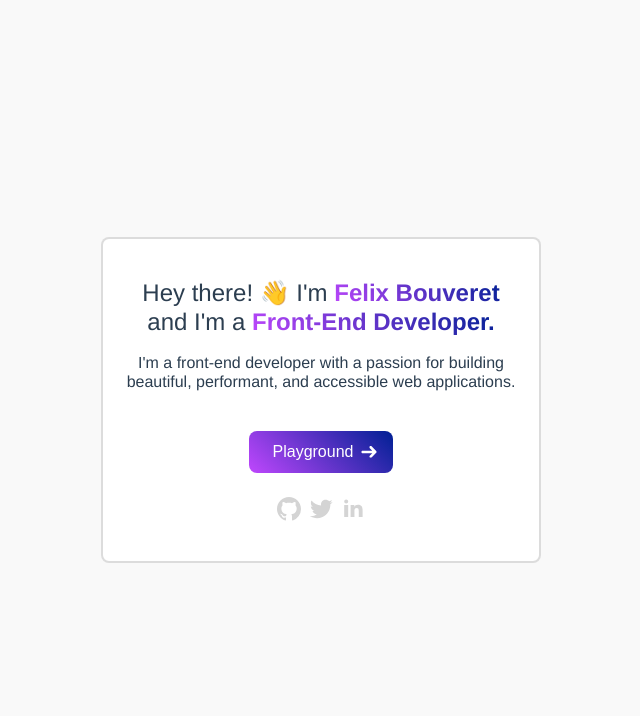
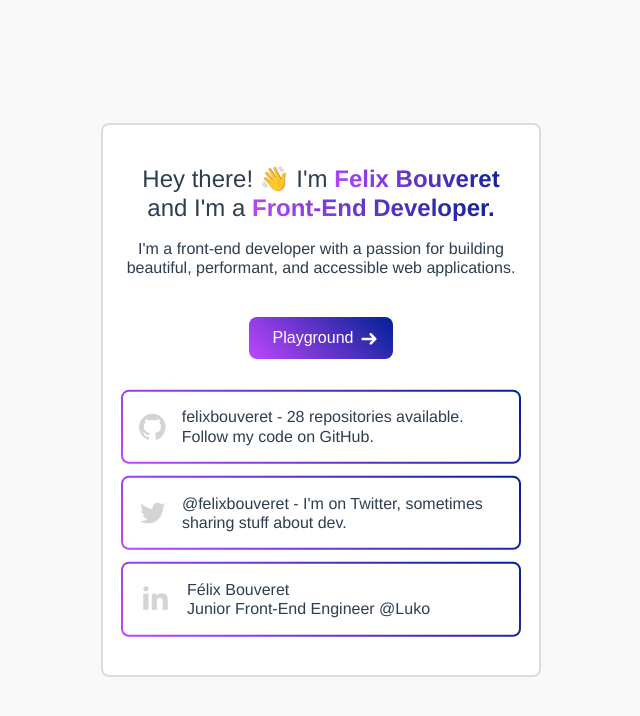
Before and after one commit to felixbouveret/personal-page, a Vue app: page / in a window 1280 px wide. Shown: the top 716 px of the page, without its empty margins (319-959 px from the left). Built offline with nearby package versions, Linux system fonts and the light colour scheme.

Commit message:
Update home page

```diff
--- a/src/App.vue
+++ b/src/App.vue
@@ -10,13 +10,8 @@ import HomeModule from "@/modules/index.vue";
 
 <style lang="scss" scoped>
 #root {
-  background-color: #f9f9f9;
-  color: #2c3e50;
+  background-color: $fake-white;
+  color: $fake-black;
   height: 100%;
-
-  &.darkMode {
-    background-color: #2c3e50;
-    color: #f9f9f9;
-  }
 }
 </style>
--- a/src/components/Button.vue
+++ b/src/components/Button.vue
@@ -19,23 +19,19 @@ const ctaType = computed(() => {
 </script>
 
 <template>
-  <component
-    class="button"
-    :class="{
-      buttonFluid: isFluid,
-    }"
-    :is="ctaType"
-  >
+  <component class="button" :class="{
+    buttonFluid: isFluid,
+  }" :is="ctaType">
     <slot />
   </component>
 </template>
 
-<style lang="scss">
+<style lang="scss" scoped>
 .button {
   display: flex;
   justify-content: center;
   padding: 12px 24px;
-  background: linear-gradient(45deg, #bf47fd, #002094);
+  background: $gradient;
   border-radius: 8px;
   border: 0;
   color: white;
--- a/src/components/FooterLinks/FooterLinks.vue
+++ b/src/components/FooterLinks/FooterLinks.vue
@@ -9,16 +9,26 @@ import Twitter from "@/assets/twitter.svg";
     <li>
       <a href="https://github.com/felixbouveret" target="_blank">
         <Github />
+        <p>
+          felixbouveret - 28 repositories available. Follow my code on GitHub.
+        </p>
       </a>
     </li>
     <li>
       <a href="https://twitter.com/felixbouveret" target="_blank">
         <Twitter />
+        <p>
+          @felixbouveret - I'm on Twitter, sometimes sharing stuff about dev.
+        </p>
       </a>
     </li>
     <li>
       <a href="https://www.linkedin.com/in/f%C3%A9lix-bouveret-010005150/">
         <Linkedin />
+        <p>
+          Félix Bouveret <br />
+          Junior Front-End Engineer @Luko
+        </p>
       </a>
     </li>
   </ul>
@@ -27,17 +37,58 @@ import Twitter from "@/assets/twitter.svg";
 <style lang="scss" scoped>
 .links {
   display: flex;
-  justify-content: center;
-  gap: 8px;
+  flex-direction: column;
+  gap: 16px;
 
   li {
     display: block;
   }
 
+  a {
+    text-align: left;
+    display: flex;
+    align-items: center;
+    text-decoration: none;
+    gap: 16px;
+    padding: 16px;
+    position: relative;
+    z-index: 1;
+
+    p {
+      flex-shrink: 2;
+      @include typo-body;
+      color: $fake-black;
+    }
+
+    &:before,
+    &::after {
+      content: "";
+      position: absolute;
+      top: 50%;
+      left: 50%;
+      border-radius: 8px;
+      transform: translate(-50%, -50%);
+    }
+
+    &::before {
+      width: calc(100% + 4px);
+      height: calc(100% + 4px);
+      background: $gradient;
+      z-index: -2;
+    }
+    &::after {
+      width: 100%;
+      border-radius: 6px;
+      background: white;
+      height: 100%;
+      z-index: -1;
+    }
+  }
+
   svg {
     display: block;
-    width: 24px;
-    height: 24px;
+    width: 32px;
+    height: 32px;
 
     transition: fill 0.3s;
 
--- a/src/components/HelloWorld.vue
+++ b/src/components/HelloWorld.vue
@@ -6,7 +6,8 @@ import LeftArrow from "@/assets/left-arrow.svg";
 <template>
   <div class="container">
     <h1 class="title">
-      Hey there! 👋 I'm <span class="name">Felix Bouveret</span> and I'm a
+      Hey there! 👋 I'm
+      <span class="name">Felix Bouveret</span> and I'm a
       <span class="job-title">Front-End Developer.</span>
     </h1>
 
@@ -14,7 +15,10 @@ import LeftArrow from "@/assets/left-arrow.svg";
       I'm a front-end developer with a passion for building beautiful,
       performant, and accessible web applications.
     </p>
-    <Button class="button"> <span>Playground</span><LeftArrow /></Button>
+    <Button class="button">
+      <span>Playground</span>
+      <LeftArrow />
+    </Button>
   </div>
 </template>
 
@@ -38,7 +42,7 @@ import LeftArrow from "@/assets/left-arrow.svg";
 .job-title {
   font-weight: 600;
 
-  background: linear-gradient(45deg, #bf47fd, #002094);
+  background: $gradient;
   -webkit-background-clip: text;
   -webkit-text-fill-color: transparent;
 }
@@ -68,7 +72,7 @@ import LeftArrow from "@/assets/left-arrow.svg";
     transform: rotate(180deg) translateX(-4px);
   }
 
-  @media (max-width: 520px) {
+  @include above(small) {
     width: 100%;
   }
 }
--- a/src/modules/index.vue
+++ b/src/modules/index.vue
@@ -15,7 +15,7 @@ import FooterLinks from "@/components/FooterLinks";
 <style lang="scss" scoped>
 .indexRoot {
   display: flex;
-  height: 100%;
+  min-height: 100vh;
   padding: 80px 20px;
 }
 .wrapper {
@@ -24,7 +24,7 @@ import FooterLinks from "@/components/FooterLinks";
   display: flex;
   justify-content: center;
   flex-direction: column;
-  gap: 24px;
+  gap: 32px;
   padding: 40px 20px;
   border: solid 2px rgba(212, 212, 212, 0.8);
   background-color: white;
--- a/src/styles/main.scss
+++ b/src/styles/main.scss
@@ -1,10 +1,5 @@
 * {
   box-sizing: border-box;
-}
-
-html,
-body {
-  height: 100%;
 }
 
 #app {
--- /dev/null
+++ b/src/styles/variables/colors.scss
@@ -0,0 +1,5 @@
+$gradient: linear-gradient(45deg, #bf47fd, #002094);
+
+$fake-white: #f9f9f9;
+$fake-black: #2c3e50;
+$playground-bg: #020217
--- /dev/null
+++ b/src/styles/variables/mixins.scss
@@ -0,0 +1,48 @@
+@mixin typo-body {
+  font-weight: 500;
+  line-height: 1.2em;
+  font-size: 16px;
+}
+
+$screen-xsmall: '380px';
+$screen-small: '520px';
+$screen-medium: '980px';
+$screen-large: '1200px';
+
+@mixin above($screen) {
+  @if $screen == 'xsmall' {
+    $screen: $screen-xsmall;
+  }
+  @if $screen == 'small' {
+    $screen: $screen-small;
+  }
+  @if $screen == 'medium' {
+    $screen: $screen-medium;
+  }
+  @if $screen == 'large' {
+    $screen: $screen-large;
+  }
+
+  @media (max-width: $screen) {
+    @content;
+  }
+}
+
+@mixin below($screen) {
+  @if $screen == 'xsmall' {
+    $screen: $screen-xsmall;
+  }
+  @if $screen == 'small' {
+    $screen: $screen-small;
+  }
+  @if $screen == 'medium' {
+    $screen: $screen-medium;
+  }
+  @if $screen == 'large' {
+    $screen: $screen-large;
+  }
+
+  @media (min-width: $screen) {
+    @content;
+  }
+}
--- a/vite.config.ts
+++ b/vite.config.ts
@@ -11,4 +11,14 @@ export default defineConfig({
       "@": resolve(__dirname, "src"),
     },
   },
+  css: {
+    preprocessorOptions: {
+      scss: {
+        additionalData: `
+          @import "@/styles/variables/colors.scss";
+          @import "@/styles/variables/mixins.scss";
+        `,
+      },
+    },
+  },
 });
```
Also changed, not shown: src/styles/variables.scss (added, +10 -0 lines).
